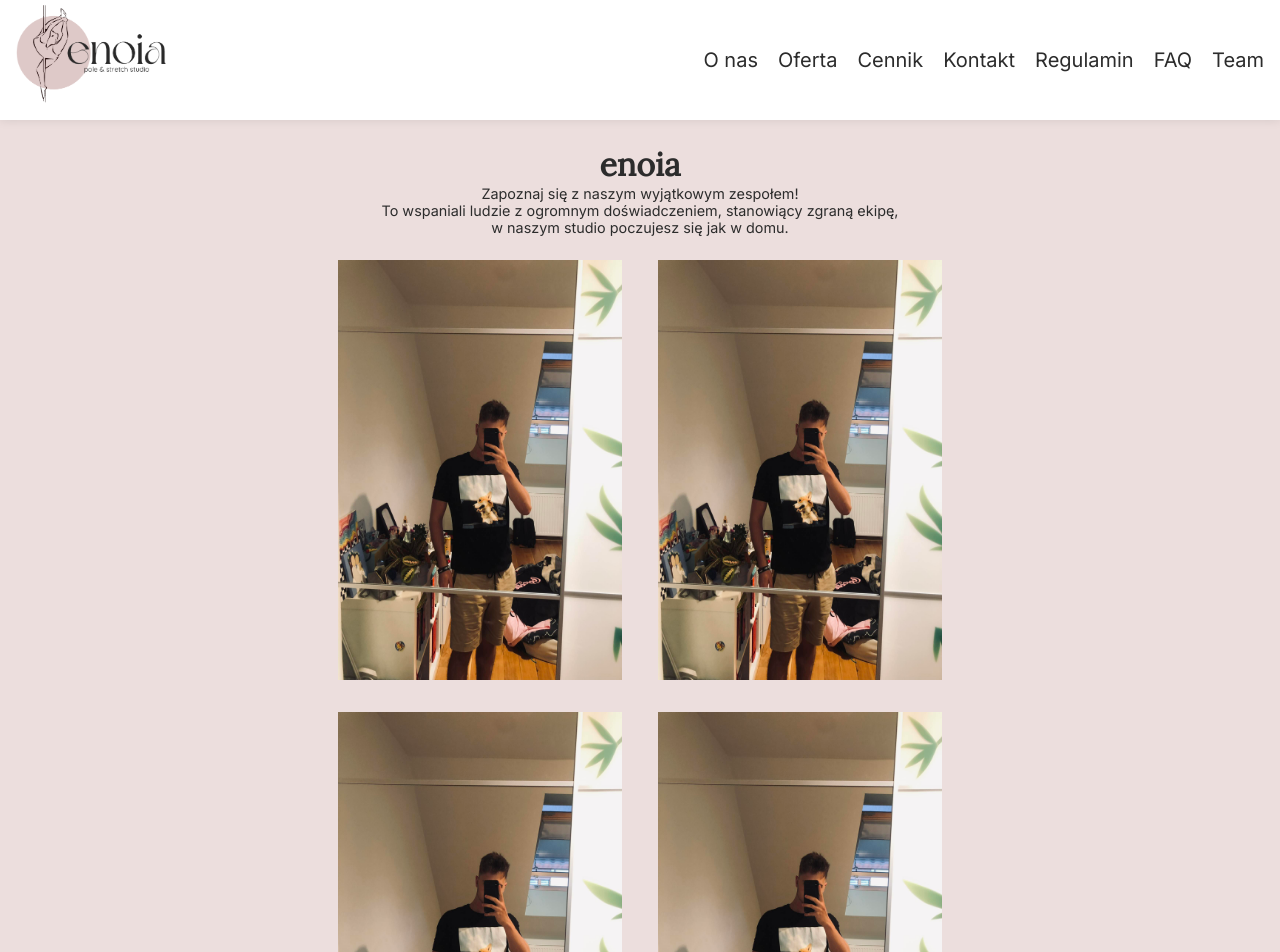
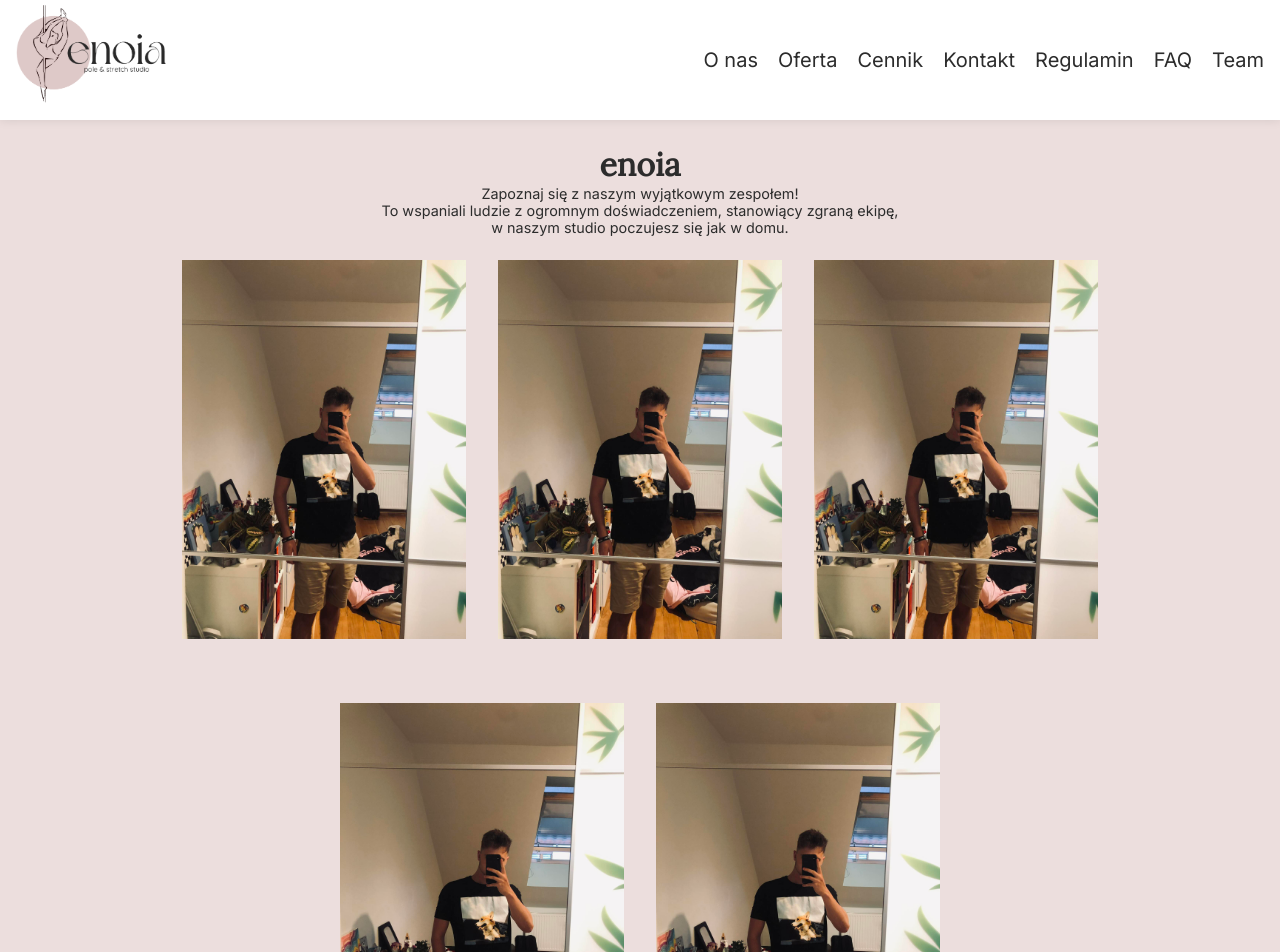
Before and after one commit to patgrajkowski/enoia, an Angular app: page /team in a window 1280 px wide. Shown: the top 952 px of the page. Built offline with nearby package versions, Linux system fonts and the light colour scheme.

Commit message:
correction

```diff
--- a/angular.json
+++ b/angular.json
@@ -100,5 +100,8 @@
         }
       }
     }
+  },
+  "cli": {
+    "analytics": "1b377226-9fee-4af4-9c39-9c4a76b04c34"
   }
 }
--- a/src/app/team-view/team-view.component.html
+++ b/src/app/team-view/team-view.component.html
@@ -1,7 +1,7 @@
 <div class="_wraper">
-<div class="box m-t-6 m-b-6 text-center">
-    <span class="h1">enoia</span>
-    <p class="p1 align">
+    <div class="m-t-6 text-center">
+        <span class="h1 _title">enoia</span>
+        <p class="p1 _description">
             Zapoznaj się z naszym wyjątkowym zespołem!<br>
             To wspaniali ludzie z ogromnym
             doświadczeniem, stanowiący zgraną ekipę,<br>
@@ -11,20 +11,30 @@
 </div>
 
 
-<div class="_container">
-    <div class="_picture-box">
-        <img [src]="'../../assets/instructor_picture1.jpg'" alt="Avatar">
+<div class="_container wrap p-l-10 p-r-10 m-t-6">
+    <a class="_picture-box"
+       [style.--name]="'Grzegorz Badura'">
+        <img [src]="'../../assets/instructor_picture1.jpg'"
+             alt="instructor-photo">
+    </a>
+    <a class="_picture-box"
+       [style.--name]="'Badura Grzegorz'">
+        <img [src]="'../../assets/instructor_picture1.jpg'"
+             alt="instructor-photo">
+    </a>
+    <a class="_picture-box"
+       [style.--name]="'Giorgio Baduri'">
+        <img [src]="'../../assets/instructor_picture1.jpg'"
+             alt="instructor-photo">
+    </a>
+    <a class="_picture-box"
+       [style.--name]="'Baduri Giorgio'">
+        <img [src]="'../../assets/instructor_picture1.jpg'"
+             alt="instructor-photo">
+    </a>
+    <a class="_picture-box"
+       [style.--name]="'Grzegorz Bandurio'">
+        <img [src]="'../../assets/instructor_picture1.jpg'"
+             alt="instructor-photo">
+    </a>
 </div>
-    <div class="_picture-box">
-        <img [src]="'../../assets/instructor_picture1.jpg'" alt="Avatar">
-    </div>
-    <div class="_picture-box">
-        <img [src]="'../../assets/instructor_picture1.jpg'" alt="Avatar">
-    </div>
-    <div class="_picture-box">
-        <img [src]="'../../assets/instructor_picture1.jpg'" alt="Avatar">
-    </div>
-    <div class="_picture-box">
-        <img [src]="'../../assets/instructor_picture1.jpg'" alt="Avatar">
-    </div>
-</div>
--- a/src/app/team-view/team-view.component.scss
+++ b/src/app/team-view/team-view.component.scss
@@ -1,74 +1,60 @@
-._wraper{
+._wraper {
+  display: flex;
+  justify-content: center;
 
-    display: flex;
-    justify-content: center;
-
-    .h1{
-      font-weight: 800;
-    }
-    .p1{
-      font-size: .9rem;
-    }
-    .box{
-      width: 80vw;
-    }
+  ._title {
+    font-weight: 800;
+  }
+  ._description {
+    font-size: 0.9rem;
+  }
 }
 
-
-img{
-    height: 100%;
-    width: 100%;
-}
-
-._container{
-
-    display: flex;
-    flex-wrap: wrap;
-    align-content: space-around;
-    width: 50vw;
-    margin: 0 auto;
-
+._container {
+  display: flex;
+  gap: 2rem;
+  max-width: 1000px;
+  justify-content: center;
+  flex-wrap: wrap;
 
   ._picture-box {
+    aspect-ratio: 3 / 4;
+    width: 284px;
+    overflow: hidden;
+    margin-bottom: 2rem;
+    position: relative;
+    content: var(--name, "");
 
-      height: 420px;
-      width: 284px;
-      display: flex;
-      justify-content: center;
-      align-items: center;
-      margin: 0 auto;
-      overflow: hidden;
-      margin-bottom: 2rem;
+    img {
+      transform: scale(1);
+      transition: transform 0.5s ease-in-out;
+    }
+
+    &::after {
+      content: "";
+      width: 100%;
+      top: 70%;
+      left: 0;
+      opacity: 0;
+      transform: translate(0%, -50%);
+      transition: top 0.5s ease-in-out, opacity 0.5s ease-in-out;
+      text-align: center;
+      color: white;
+      position: absolute;
+      font-weight: 400;
+      font-size: 20px;
+      font-family: "Inter", sans-serif;
+    }
 
     &:hover {
       img {
         transform: scale(1.1);
-        width: 284px;
-        height: 420px;
-        transition: all .5s;
       }
 
       &::after {
-        content: "Grzegorz Badura";
-        color: white;
-        position: absolute;
-        animation: 0.5s anim-lineUp ease-out;
-        font-weight: 400;
-        font-size: 20px;;
-        font-family: "Inter", sans-serif;
+        top: 50%;
+        opacity: 1;
       }
     }
   }
 }
-
-.lineUp {
-  animation: 0.5s anim-lineUp ease-out;
-}
-@keyframes anim-lineUp {
-  0% {
-    transform: translateY(100%);
-  }
-  100% {
-    transform: translateY(0%);
-  }
-}
```
Lines whose indentation alone changed are shown as unchanged.
